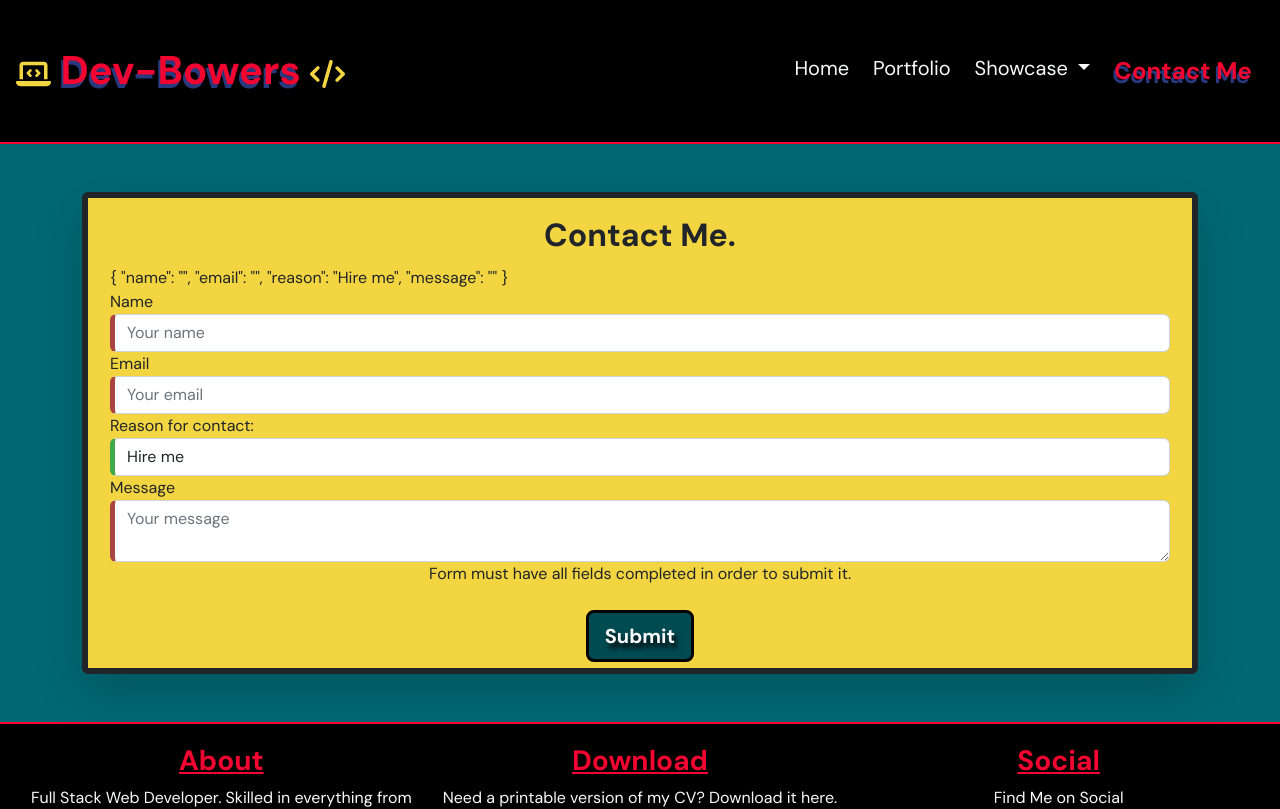
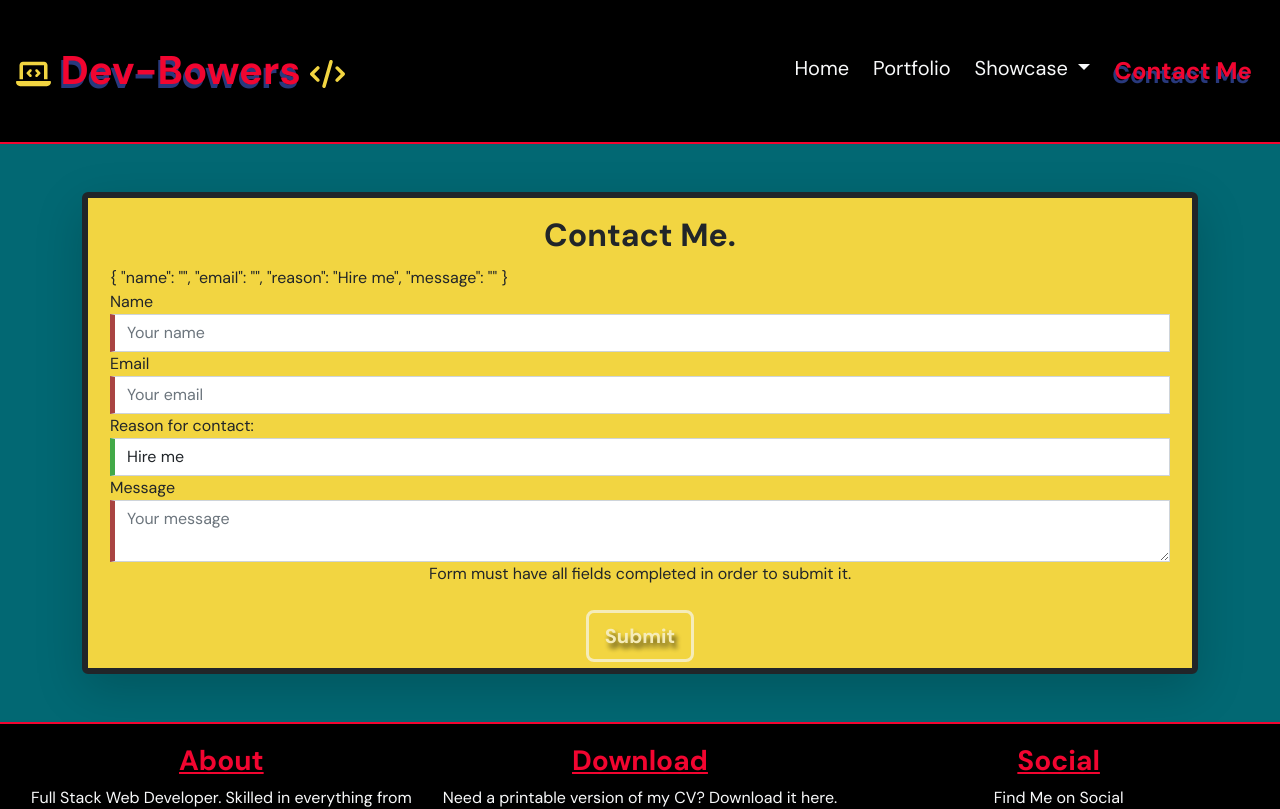
Before and after one commit to dnlbowers/Portfolio-frontend, an Angular app in the folder client/: page /contact in a window 1280 px wide. Shown: the top 809 px of the page. Built offline with nearby package versions, Linux system fonts and the light colour scheme.

Commit message:
make the form disappear on submission and log json to the console

```diff
--- a/client/src/app/contact-me/contact-me.component.html
+++ b/client/src/app/contact-me/contact-me.component.html
@@ -1,12 +1,13 @@
 <main class="container-fluid container-md h-auto my-4 my-md-5">
     <div class="content-index shadow-lg rounded w-100 mx-auto">
+        <div [hidden]="submitted">
             <h2 class="fw-bold text-center my-1 p-2">Contact Me.</h2>
 
-        <form #contactFrom="ngForm" class="d-flex flex-column px-3">
+            <form #contactForm="ngForm" (ngSubmit)="onSubmit()" class="d-flex flex-column px-3">
                 {{model|json}}
                 <div class="form-group">
                     <label for="name">Name</label>
-                <input type="text" name="name" id="name" class="form-control"
+                    <input type="text" name="name" id="name" class="form-control rounded-0"
                         placeholder="Your name" required [(ngModel)]="model.name"
                         #name="ngModel">
                         <div [hidden]="name.valid || name.pristine"
@@ -14,7 +15,7 @@
                 </div>
                 <div class="form-group">
                     <label for="email">Email</label>
-                <input type="email" name="email" id="email" class="form-control"
+                    <input type="email" name="email" id="email" class="form-control rounded-0"
                         placeholder="Your email" required [(ngModel)]="model.email"
                         #email="ngModel">
                     <div [hidden]="email.valid || email.pristine"
@@ -22,23 +23,25 @@
                 </div>
                 <div class="form-group mx-0">
                     <label for="reason">Reason for contact:</label>
-                <select class="form-control" id="reason" required [(ngModel)]="model.reason" [ngModelOptions]="{standalone: true}">
+                    <select class="form-control rounded-0" id="reason" required [(ngModel)]="model.reason" [ngModelOptions]="{standalone: true}">
                     <option *ngFor="let reason of reasons" [value]="reason">{{reason}}</option>
                     </select>
                 </div>
                 <div class="form-group">
                     <label for="message">Message</label>
-                <textarea name="message" id="message" class="form-control"
+                    <textarea name="message" id="message" class="form-control rounded-0"
                         placeholder="Your message" required [(ngModel)]="model.message"
                             #message="ngModel"></textarea>
                         <div [hidden]="message.valid || message.pristine"
-                        class="alert alert-danger">Are you trying to give me the silent treatment via email? Come on write a message ;-)</div>
+                            class="alert alert-danger">Are you trying to give me the silent treatment via email? Come on write me a message ;-)</div>
                 </div>
                 <p class="text-center">Form must have all fields completed in order to submit it.</p>
                 <button type="submit"
-                class="btn btn-lg btn-green btn-custom mt-2 text-light">
+                    class="btn btn-lg btn-green btn-custom mt-2 text-light"
+                    [disabled]="!contactForm.form.valid">
                         Submit
                 </button>
             </form>
         </div>
+    </div>
 </main>
--- a/client/src/app/contact-me/contact-me.component.ts
+++ b/client/src/app/contact-me/contact-me.component.ts
@@ -17,6 +17,8 @@ export class ContactMeComponent {
 
     onSubmit(){
        this.submitted = true;
+       console.log(this.model);
+       console.log(this.submitted)
     }
 
 }
```
Lines whose indentation alone changed are shown as unchanged.
